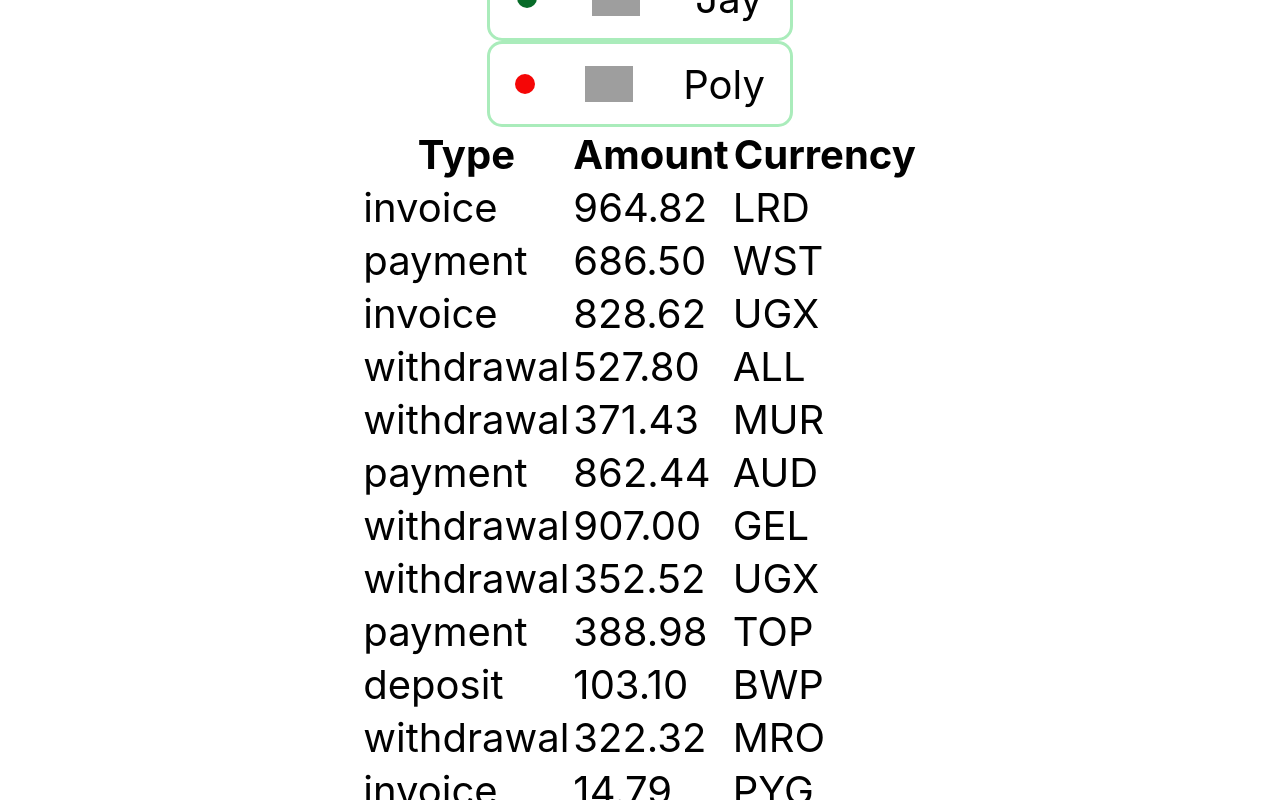
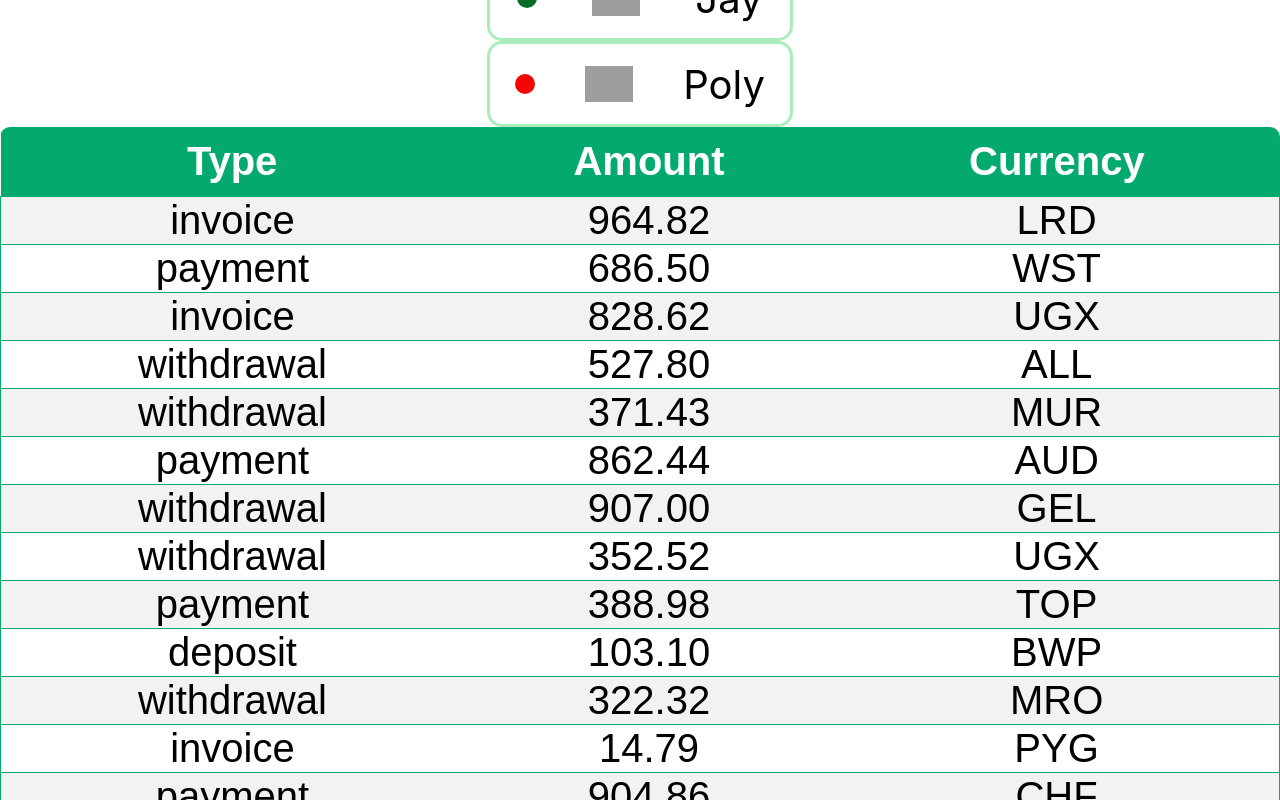
Before and after one commit to KutsaevPavlo/goit-react-hw-01-components, a React (Create React App) app: page / in a window 1280 px wide. Shown: the part 980-1780 px from the top of the page. Built offline with nearby package versions, Linux system fonts and the light colour scheme; grey boxes are pictures that could not be loaded.

Commit message:
update css

```diff
--- a/src/components/App.jsx
+++ b/src/components/App.jsx
@@ -31,7 +31,7 @@ export const App = () => {
       />
       <Statistics title="Upload stats" stats={data} />
       <FriendList friends={friends} />
-      <Transaction items={transactions} />;
+      <Transaction items={transactions} />
 
 
     </div>
--- a/src/components/Friends/FriendListItem.jsx
+++ b/src/components/Friends/FriendListItem.jsx
@@ -4,7 +4,7 @@ import clsx from "clsx";
 export const FriendListItem = ({friends}) => {
     return friends.map(friend =>{
             return (
-                <li className={css.item}>
+                <li key={friend.id} className={css.item}>
                 <span className={clsx(css.status, friend.isOnline && css.isOnline)}></span>
                 <img className={css.avatar} src={friend.avatar} alt="User avatar" width="48" />
                 <p className={css.name}>{friend.name}</p>
--- a/src/components/Statistics/StatisticsItem.jsx
+++ b/src/components/Statistics/StatisticsItem.jsx
@@ -3,7 +3,7 @@ import css from "./Statistics.module.css";
 
 export const StatisticItems = ({stats}) => {
     return stats.map(items =>{
-            return (<li className={css.item}>
+            return (<li key={items.id} className={css.item}>
             <span className={css.label}>{items.label}</span>
             <span className={css.percentage}>{items.percentage}%</span>
           </li>);
--- a/src/components/Transaction/Transaction.jsx
+++ b/src/components/Transaction/Transaction.jsx
@@ -1,17 +1,21 @@
 import { TransactionHistory } from "./TransactionHistory";
+import css from "./Transaction.module.css";
 
 export const Transaction = ({items}) => (
 
-<table class="transaction-history">
+<table >
                 <thead>
-                  <tr>
+                  <tr className={css.transactionHistory}>
                     <th>Type</th>
                     <th>Amount</th>
                     <th>Currency</th>
                   </tr>
                 </thead>
 
-                 <TransactionHistory items={items}/>
+
+                <tbody className={css.transactionItems}>
+                  <TransactionHistory items={items}/>
+                </tbody>
 
               </table>
 
--- /dev/null
+++ b/src/components/Transaction/Transaction.module.css
@@ -0,0 +1,32 @@
+table{
+    width: 100%;
+    font-family: Arial, Helvetica, sans-serif;
+  border-collapse: collapse;
+  text-align: center;
+  margin: 0 auto;
+  border-radius: 10px;
+  border-collapse: collapse;
+  overflow: hidden;
+ }
+
+ .transactionItems{
+    border: 1px solid;
+    border-color: #04AA6D;
+ }
+
+ .transactionHistory th{
+  padding-top: 12px;
+  padding-bottom: 12px;
+
+  background-color: #04AA6D;
+  color: white;
+}
+
+
+
+.transactionItems tr:nth-child(odd)
+{background-color: #f2f2f2;
+    border: 1px solid;
+    border-color: #04AA6D;
+    border-radius: 10px;
+}
--- a/src/components/Transaction/TransactionHistory.jsx
+++ b/src/components/Transaction/TransactionHistory.jsx
@@ -1,16 +1,15 @@
+// import css from "./Transaction.module.css";
+
 export const TransactionHistory =  ({items }) =>{
     return items.map(item =>{
             return (
 
 
-                <tbody>
-                  <tr>
+                  <tr key={item.id}>
                     <td>{item.type}</td>
                     <td>{item.amount}</td>
                     <td>{item.currency}</td>
                   </tr>
-
-                </tbody>
 
           );
 
```
